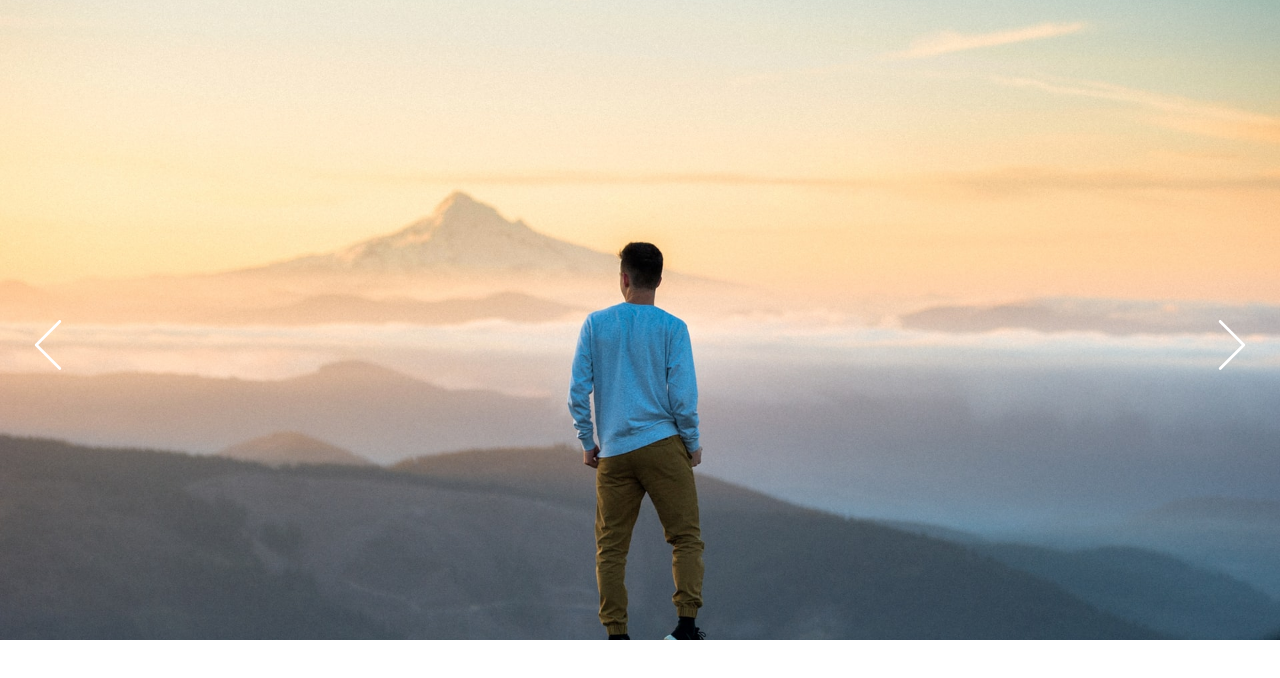
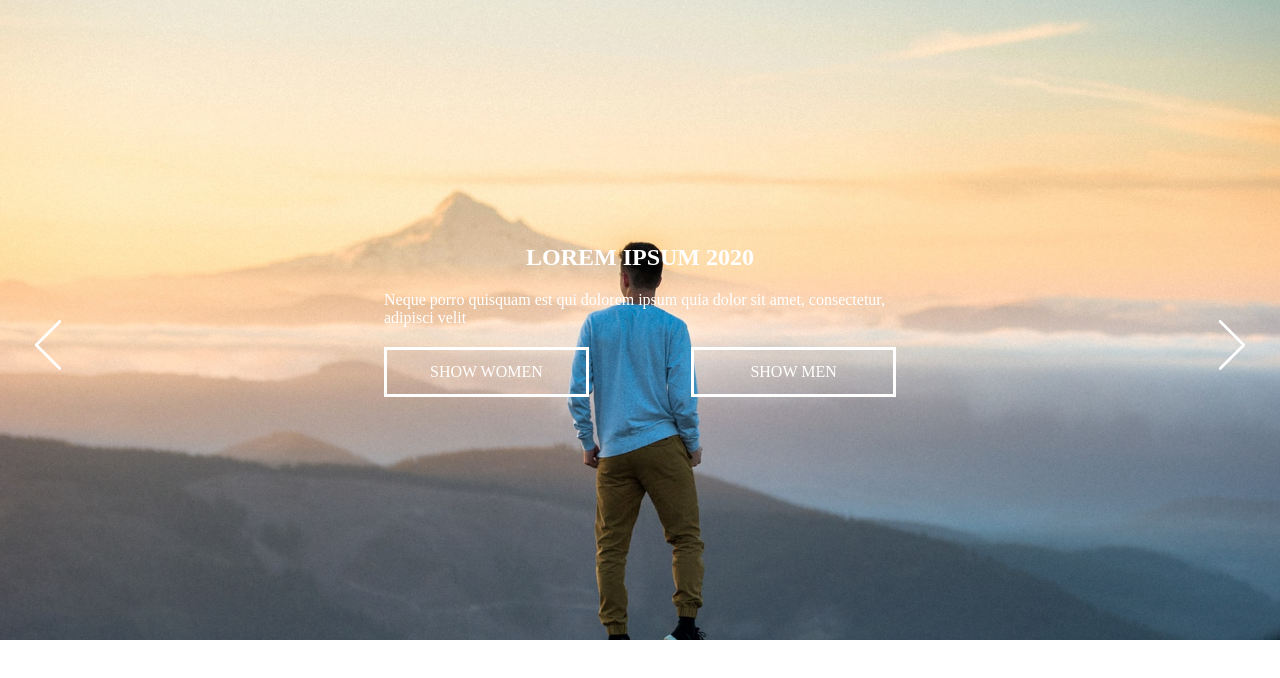
Before and after one commit to marcoaminotto/sofomo-task, a React (Create React App) app: page / in a window 1280 px wide. Shown: the top 678 px of the page. Built offline with nearby package versions, Linux system fonts and the light colour scheme.

Commit message:
feat: create image advertise

```diff
--- /dev/null
+++ b/src/components/Advertise/index.js
@@ -0,0 +1,20 @@
+import React from 'react';
+
+const Advertise = () => {
+  return (
+    <div className="advertise">
+      <h2>LOREM IPSUM 2020</h2>
+      <p>Neque porro quisquam est qui dolorem ipsum quia dolor sit amet, consectetur, adipisci velit</p>
+      <div className="advertise-buttons-container">
+        <div className="advertise-button">
+          SHOW WOMEN
+        </div>
+        <div className="advertise-button">
+          SHOW MEN
+        </div>
+      </div>
+    </div>
+  );
+};
+
+export default Advertise;
--- a/src/components/Image/index.js
+++ b/src/components/Image/index.js
@@ -1,8 +1,11 @@
 import React from 'react';
+
+import Advertise from '../Advertise';
 
 const Image = ({src}) => {
   return (
     <div className="image">
+      <Advertise />
       <img src={src} alt="Advertising" />
     </div>
   );
--- /dev/null
+++ b/src/styles/components/_advertise.scss
@@ -0,0 +1,48 @@
+.advertise {
+  display: flex;
+  flex-direction: column;
+  align-items: center;
+  justify-content: center;
+  width: 40vw;
+  height: 100%;
+  position: absolute;
+  color: white;
+
+  p {
+    margin: 20px 0;
+  }
+
+  .advertise-buttons-container {
+    display: flex;
+    align-items: center;
+    justify-content: space-between;
+    height: 50px;
+    width: 100%;
+
+    .advertise-button {
+      display: flex;
+      align-items: center;
+      justify-content: center;
+      border: 3px solid white;
+      height: 100%;
+      width: 40%;
+      cursor: pointer;
+      transition: transform ease-in 0.1s;
+
+      &:hover {
+        transform: scale(1.1);
+      }
+    }
+  }
+}
+
+@media (max-width: 768px) {
+  .advertise-buttons-container {
+    flex-direction: column;
+
+    .advertise-button {
+      width: 100% !important;
+      margin-bottom: 15px;
+    }
+  }
+}
--- a/src/styles/index.css
+++ b/src/styles/index.css
@@ -41,6 +41,82 @@ img {
   height: 100%;
   -o-object-fit: cover;
      object-fit: cover;
+}
+
+.advertise {
+  display: -webkit-box;
+  display: -ms-flexbox;
+  display: flex;
+  -webkit-box-orient: vertical;
+  -webkit-box-direction: normal;
+      -ms-flex-direction: column;
+          flex-direction: column;
+  -webkit-box-align: center;
+      -ms-flex-align: center;
+          align-items: center;
+  -webkit-box-pack: center;
+      -ms-flex-pack: center;
+          justify-content: center;
+  width: 40vw;
+  height: 100%;
+  position: absolute;
+  color: white;
+}
+
+.advertise p {
+  margin: 20px 0;
+}
+
+.advertise .advertise-buttons-container {
+  display: -webkit-box;
+  display: -ms-flexbox;
+  display: flex;
+  -webkit-box-align: center;
+      -ms-flex-align: center;
+          align-items: center;
+  -webkit-box-pack: justify;
+      -ms-flex-pack: justify;
+          justify-content: space-between;
+  height: 50px;
+  width: 100%;
+}
+
+.advertise .advertise-buttons-container .advertise-button {
+  display: -webkit-box;
+  display: -ms-flexbox;
+  display: flex;
+  -webkit-box-align: center;
+      -ms-flex-align: center;
+          align-items: center;
+  -webkit-box-pack: center;
+      -ms-flex-pack: center;
+          justify-content: center;
+  border: 3px solid white;
+  height: 100%;
+  width: 40%;
+  cursor: pointer;
+  -webkit-transition: -webkit-transform ease-in 0.1s;
+  transition: -webkit-transform ease-in 0.1s;
+  transition: transform ease-in 0.1s;
+  transition: transform ease-in 0.1s, -webkit-transform ease-in 0.1s;
+}
+
+.advertise .advertise-buttons-container .advertise-button:hover {
+  -webkit-transform: scale(1.1);
+          transform: scale(1.1);
+}
+
+@media (max-width: 768px) {
+  .advertise-buttons-container {
+    -webkit-box-orient: vertical;
+    -webkit-box-direction: normal;
+        -ms-flex-direction: column;
+            flex-direction: column;
+  }
+  .advertise-buttons-container .advertise-button {
+    width: 100% !important;
+    margin-bottom: 15px;
+  }
 }
 
 .button {
--- a/src/styles/index.scss
+++ b/src/styles/index.scss
@@ -3,4 +3,5 @@
 @import "containers/carousel";
 
 @import "components/image";
+@import "components/advertise";
 @import "components/arrow-button";
```
Also changed, not shown: 2 other files (tests, documents, lock files or other folders).
